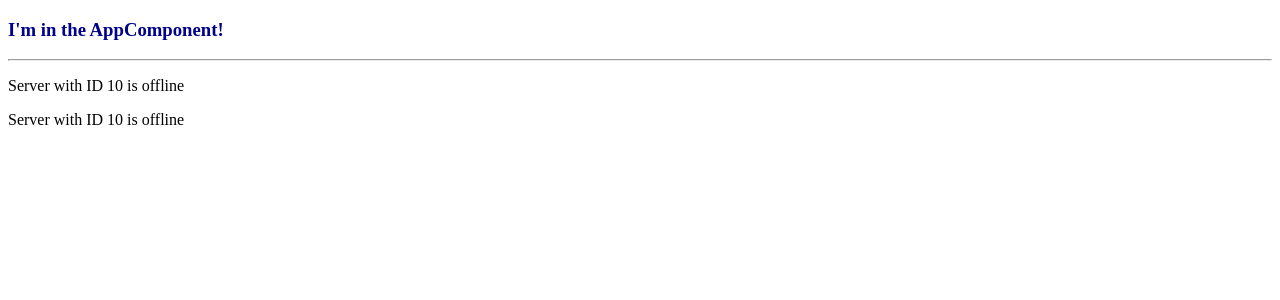
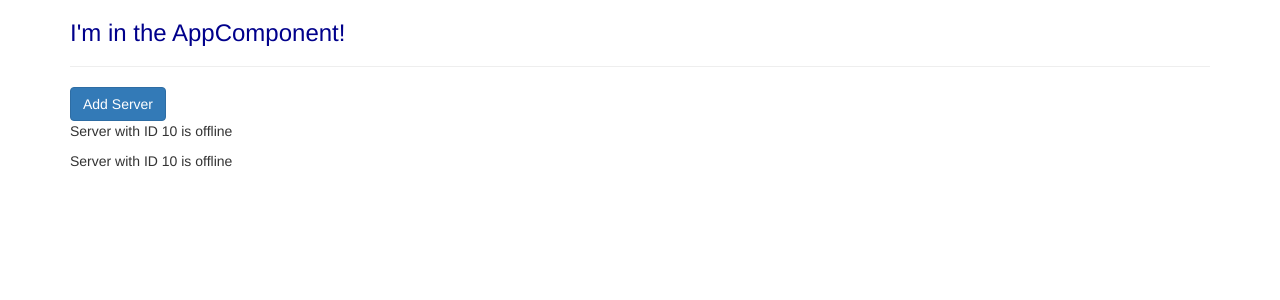
Before and after one commit to Alkarin/project-udemy, an Angular app: page / in a window 1280 px wide. Shown: the top 300 px of the page. Built offline with nearby package versions, Linux system fonts and the light colour scheme.

Commit message:
Fix bootstrap reference

```diff
--- a/src/app/servers/servers.component.html
+++ b/src/app/servers/servers.component.html
@@ -1,2 +1,3 @@
+<button class="btn btn-primary">Add Server</button>
 <app-server></app-server>
 <app-server></app-server>
```
Also changed, not shown: .angular-cli.json.
